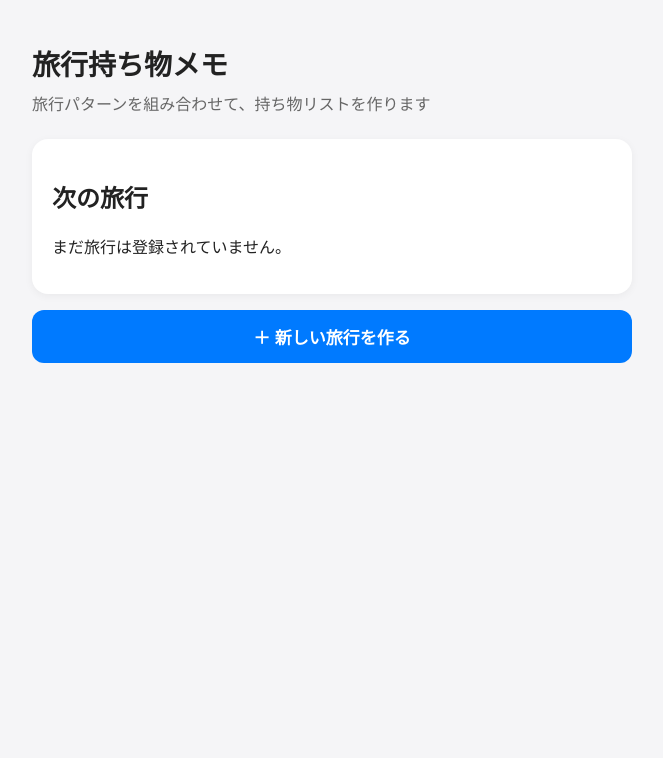
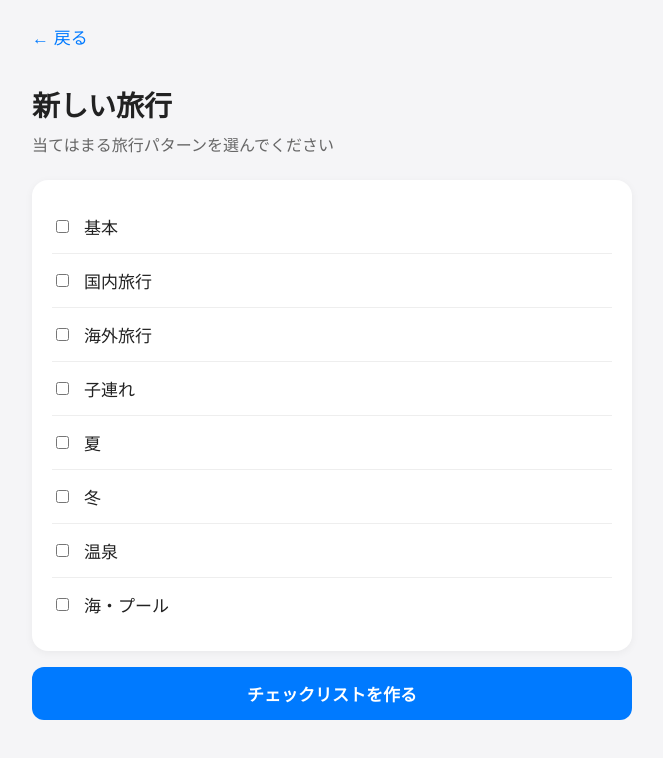
Before and after one commit to yaji01/travel-packing, a plain HTML site: page index.html in a window 1280 px wide. Both pictures are taken after a click on the button "＋ 新しい旅行を作る". Shown: the whole page, without its empty margins (308-971 px from the left). Drawn offline with Linux system fonts and the light colour scheme.

Commit message:
Update index.html

```diff
--- a/index.html
+++ b/index.html
@@ -48,13 +48,41 @@
       font-size: 17px;
       font-weight: bold;
     }
+
+    .option {
+      display: flex;
+      align-items: center;
+      gap: 12px;
+      padding: 14px 0;
+      border-bottom: 1px solid #eee;
+      font-size: 17px;
+    }
+
+    .option:last-child {
+      border-bottom: none;
+    }
+
+    .hidden {
+      display: none;
+    }
+
+    .back {
+      border: none;
+      background: none;
+      color: #007aff;
+      font-size: 17px;
+      padding: 0;
+      margin-bottom: 16px;
+    }
   </style>
 </head>
 
 <body>
   <div class="container">
 
+    <div id="home">
       <h1>旅行持ち物メモ</h1>
+
       <div class="subtitle">
         旅行パターンを組み合わせて、持ち物リストを作ります
       </div>
@@ -64,10 +92,84 @@
         <p>まだ旅行は登録されていません。</p>
       </div>
 
-    <button class="button">
+      <button class="button" onclick="showCreateTrip()">
         ＋ 新しい旅行を作る
       </button>
+    </div>
+
+    <div id="createTrip" class="hidden">
+      <button class="back" onclick="showHome()">
+        ← 戻る
+      </button>
+
+      <h1>新しい旅行</h1>
+
+      <div class="subtitle">
+        当てはまる旅行パターンを選んでください
+      </div>
+
+      <div class="card">
+
+        <label class="option">
+          <input type="checkbox">
+          基本
+        </label>
+
+        <label class="option">
+          <input type="checkbox">
+          国内旅行
+        </label>
+
+        <label class="option">
+          <input type="checkbox">
+          海外旅行
+        </label>
+
+        <label class="option">
+          <input type="checkbox">
+          子連れ
+        </label>
+
+        <label class="option">
+          <input type="checkbox">
+          夏
+        </label>
+
+        <label class="option">
+          <input type="checkbox">
+          冬
+        </label>
+
+        <label class="option">
+          <input type="checkbox">
+          温泉
+        </label>
+
+        <label class="option">
+          <input type="checkbox">
+          海・プール
+        </label>
 
       </div>
+
+      <button class="button">
+        チェックリストを作る
+      </button>
+    </div>
+
+  </div>
+
+  <script>
+    function showCreateTrip() {
+      document.getElementById("home").classList.add("hidden");
+      document.getElementById("createTrip").classList.remove("hidden");
+    }
+
+    function showHome() {
+      document.getElementById("createTrip").classList.add("hidden");
+      document.getElementById("home").classList.remove("hidden");
+    }
+  </script>
+
 </body>
 </html>
```
Lines whose indentation alone changed are shown as unchanged.
